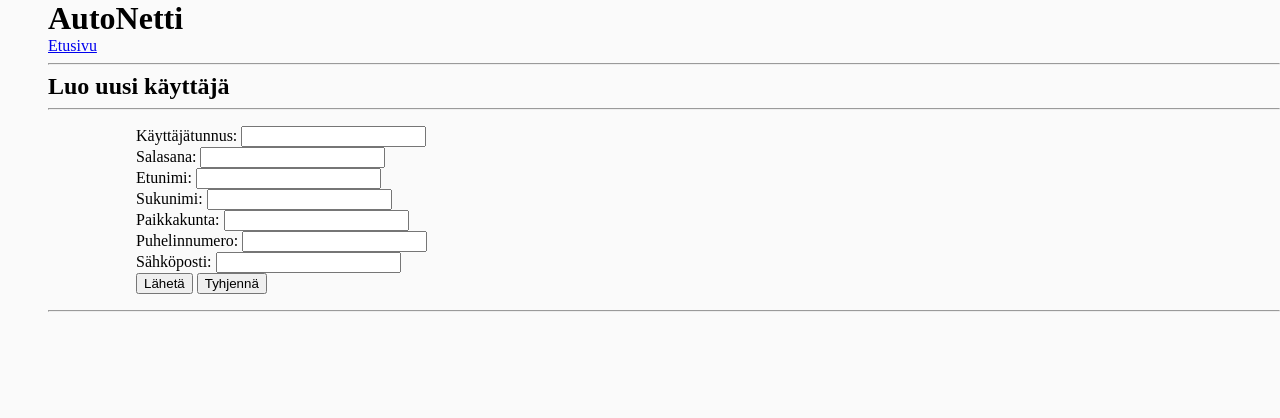
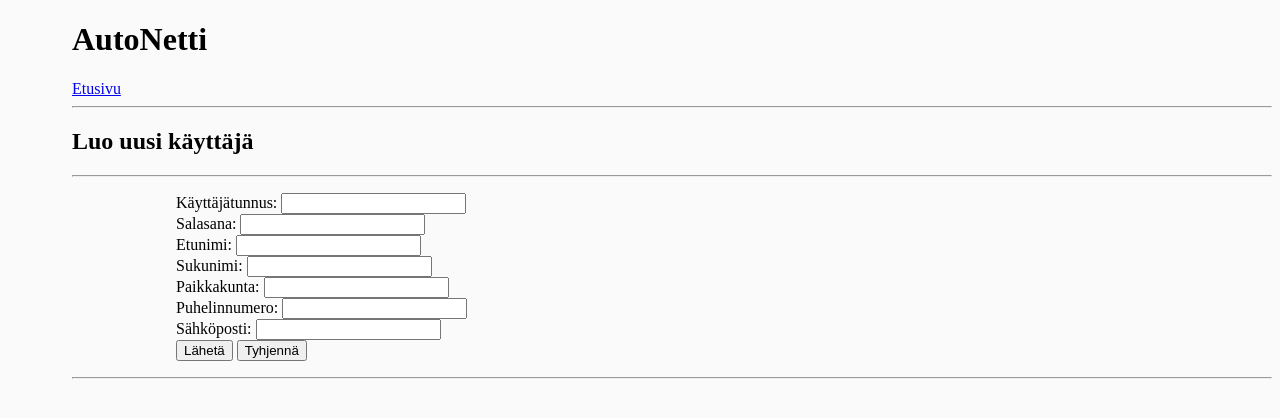
Before and after one commit to AlluSu/Autotietokanta, a Flask app: page /register in a window 1280 px wide. Shown: the top 418 px of the page. Run offline with Flask 2, Linux system fonts and the light colour scheme.

Commit message:
Modified css

```diff
--- a/static/main.css
+++ b/static/main.css
@@ -1,24 +1,11 @@
 body {
-    margin:auto;
     background-color: rgb(250, 250, 250);
 }
 
 div {
     margin:auto;
     margin-left: 2em;
-    padding-left: 1em;
-}
-
-h1 {
-    margin:auto;
-}
-
-h2 {
-    margin:auto;
-}
-
-h3 {
-    margin:auto;
+    padding-left: 2em;
 }
 
 nav li {
```
